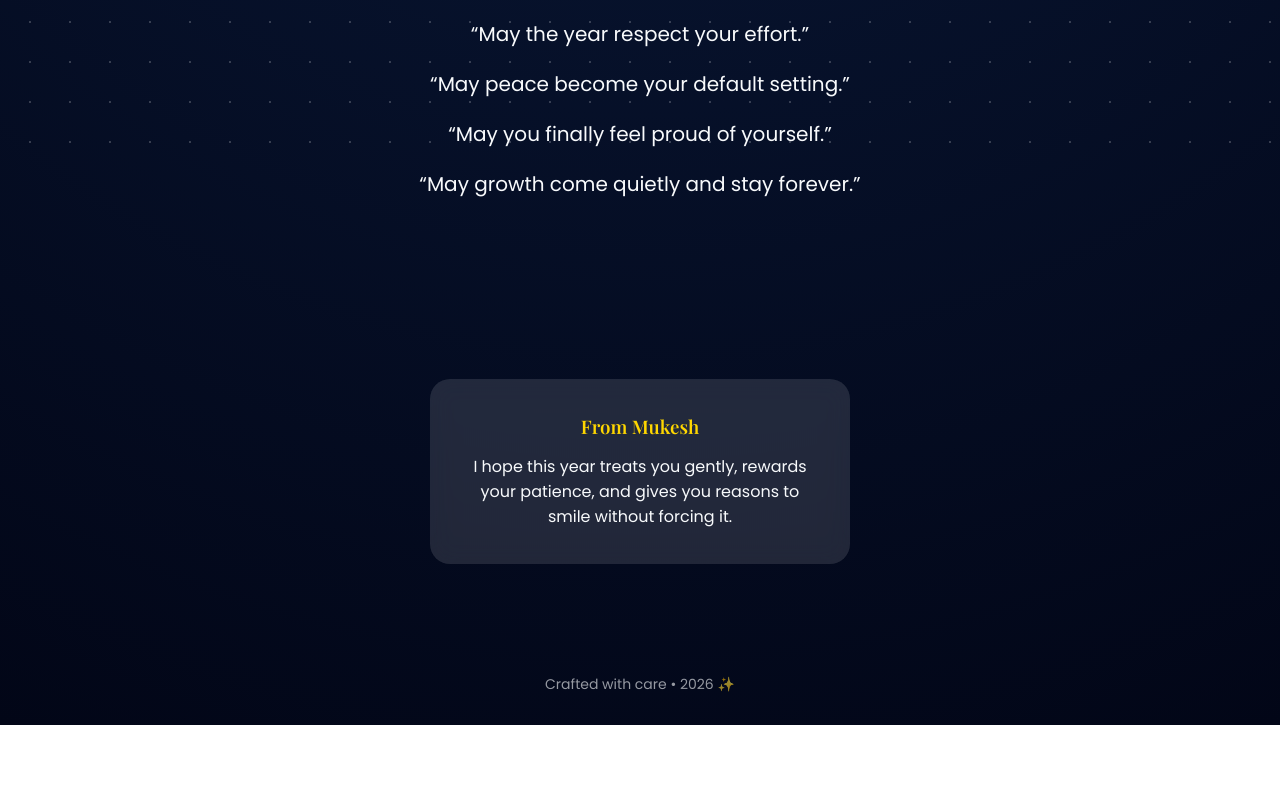
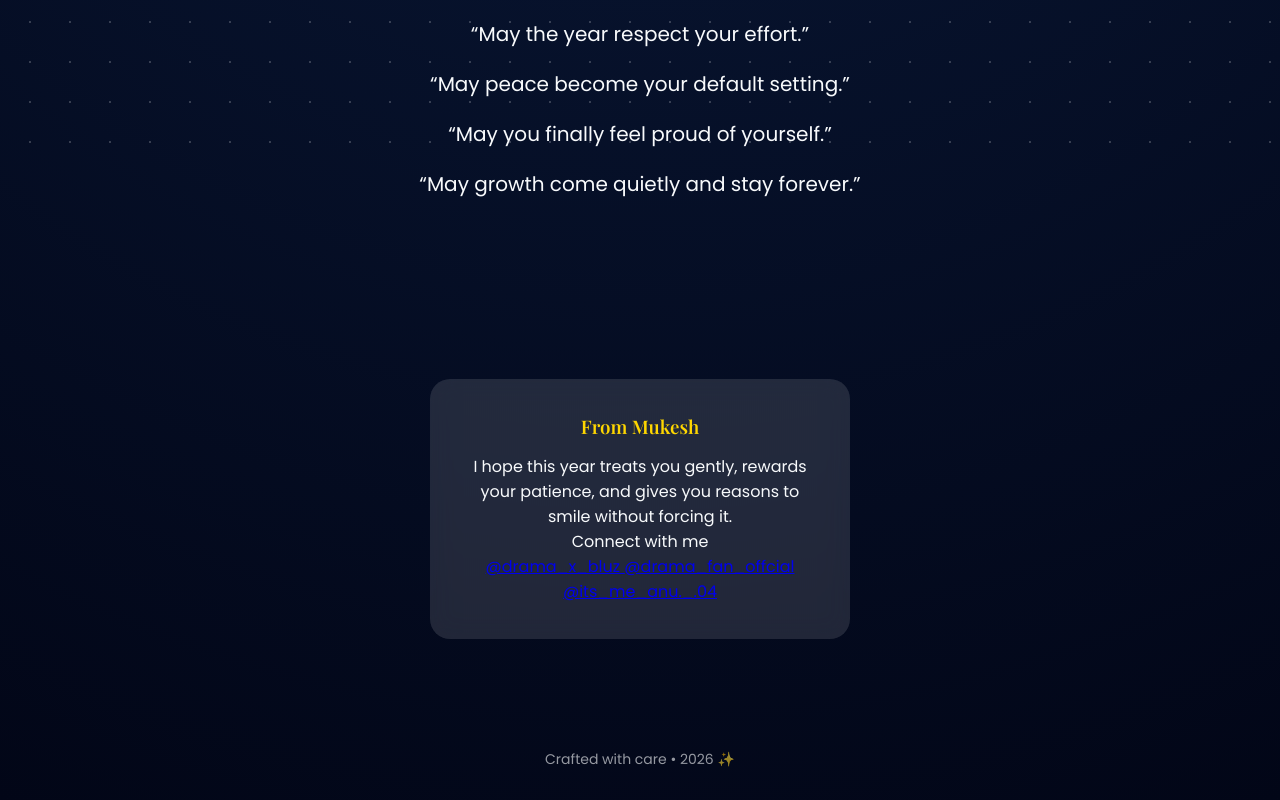
Before and after one commit to mukesh-2008/new-year-2026, a plain HTML site: page intex.html in a window 1280 px wide. Shown: the part 648-1448 px from the top of the page. Before the commit the page ends 1373 px from the top, so only its background shows below. Drawn offline with nearby package versions, Linux system fonts and the light colour scheme.

Commit message:
Update intex.html

```diff
--- a/intex.html
+++ b/intex.html
@@ -52,6 +52,22 @@
       rewards your patience,
       and gives you reasons to smile without forcing it.
     </p>
+
+    <div class="social">
+      <p class="social-title">Connect with me</p>
+
+      <a href="https://instagram.com/drama_x_bluz" target="_blank">
+        @drama_x_bluz
+      </a>
+
+      <a href="https://instagram.com/drama_fan_offcial" target="_blank">
+        @drama_fan_offcial
+      </a>
+
+      <a href="https://instagram.com/its_me_anu._.04" target="_blank">
+        @its_me_anu._.04
+      </a>
+    </div>
   </div>
 </section>
 
```
Lines whose indentation alone changed are shown as unchanged.
